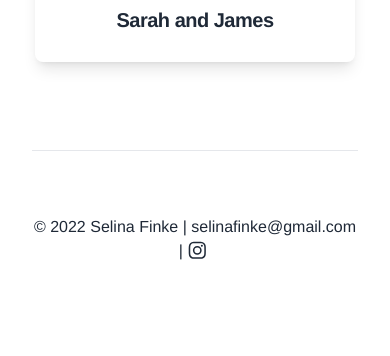
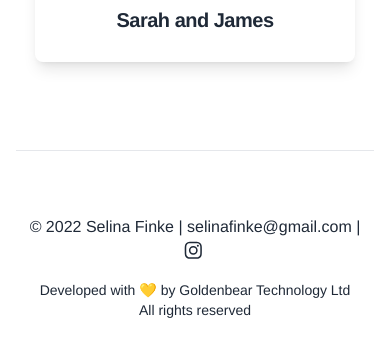
Before and after one commit to andreiaugustin/selinafinke, a Vue app: page /portfolio in a window 390 px wide. Shown: the part 4142-4498 px from the top of the page. Before the commit the page ends 4470 px from the top, so only its background shows below. Built offline with nearby package versions, Linux system fonts and the light colour scheme; what vue3-lazyload would draw is missing.

Commit message:
footer update

```diff
--- a/src/components/Footer.vue
+++ b/src/components/Footer.vue
@@ -1,6 +1,6 @@
 <template>
   <footer class="bg-white" aria-labelledby="footer-heading">
-    <div class="max-w-7xl mx-auto py-12 px-4 sm:px-6 lg:py-16 lg:px-8">
+    <div class="max-w-7xl mx-auto py-12 sm:px-6 lg:py-16 lg:px-8">
 
       <div class="mt-8 border-t border-gray-200 pt-8 items-center">
         <p class="mt-8 text-base text-gray-800 md:mt-0 md:order-1">
@@ -10,6 +10,7 @@
             <component :is="social.icon" class="h-6 w-6 inline" aria-hidden="true" />
           </a>
         </p>
+        <p class="mt-4 text-center text-sm text-gray-800">Developed with &#128155 by Goldenbear Technology Ltd<br>All rights reserved</p>
       </div>
 
     </div>
```
